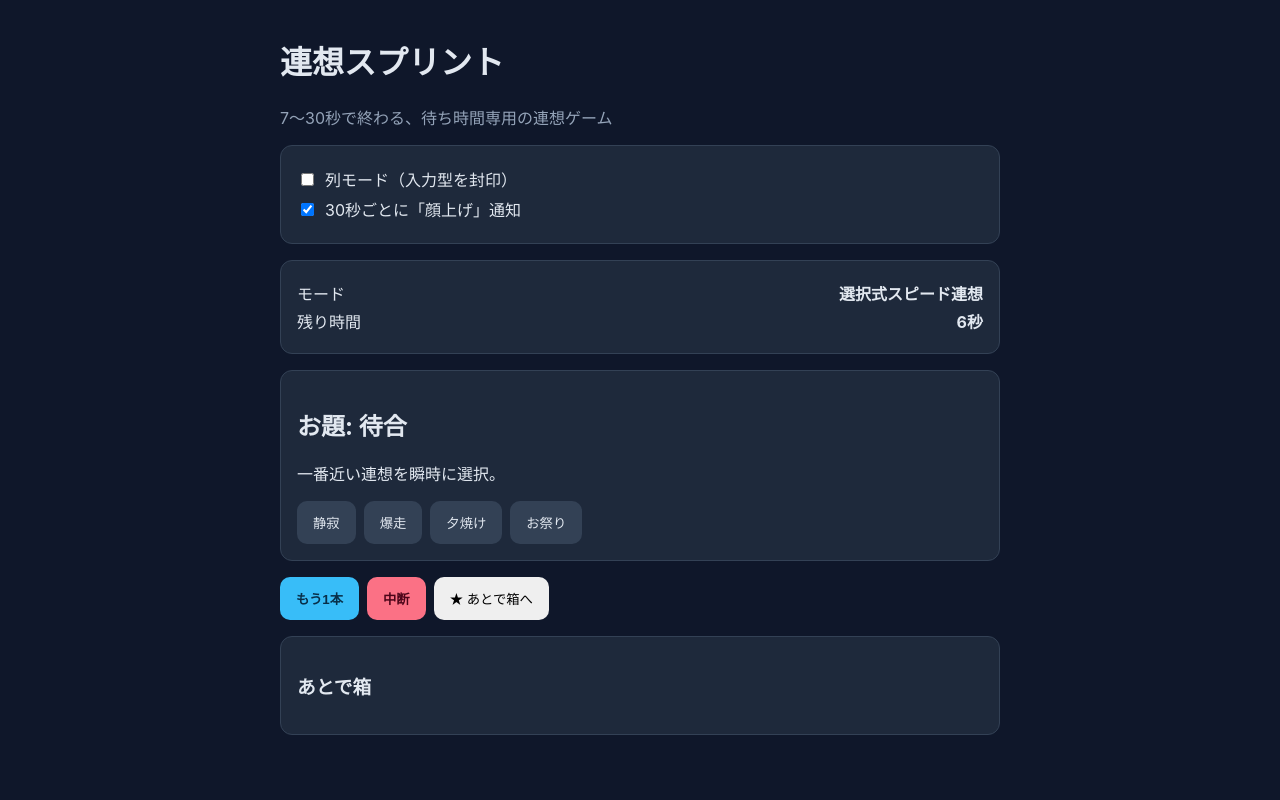
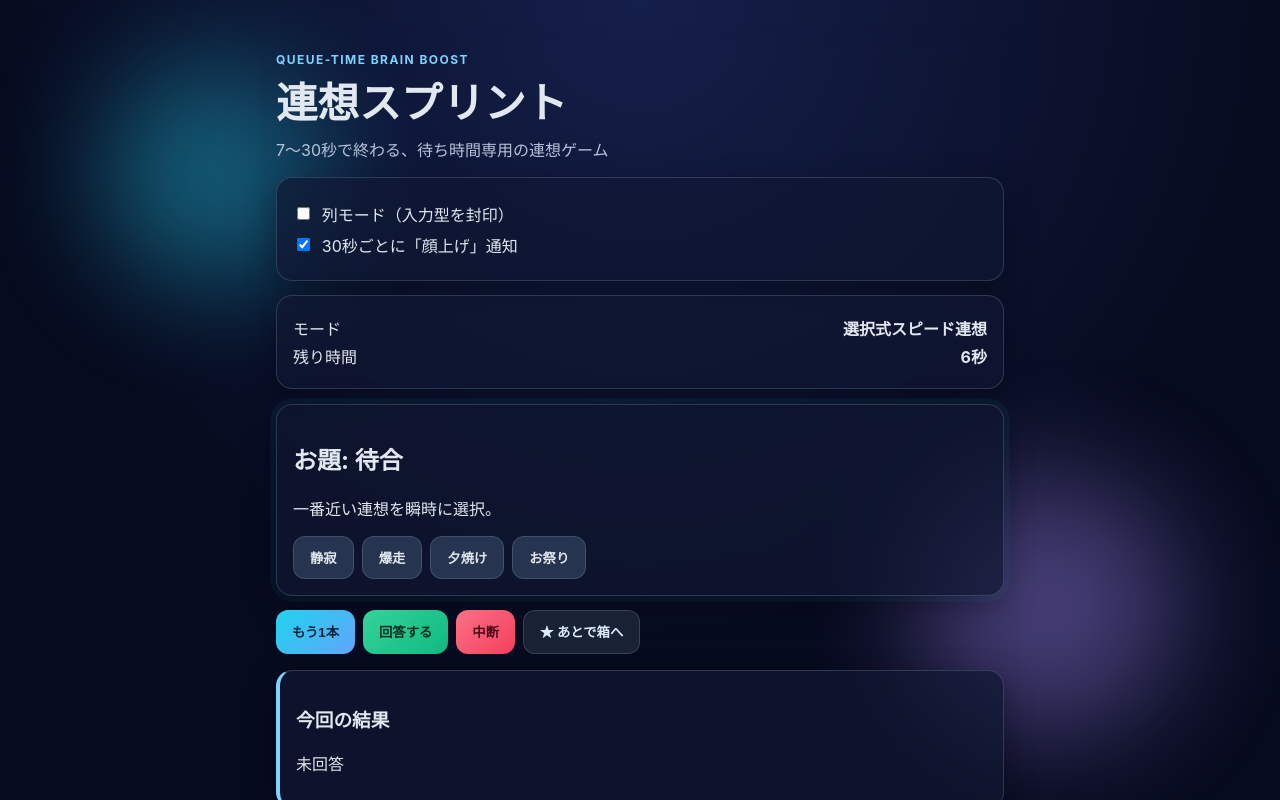
Before and after one commit to psykoohei/1, a plain HTML site: page index.html in a window 1280 px wide. Both pictures are taken after a click on the button "もう1本". Shown: the top 800 px of the page. Drawn offline with Linux system fonts and the light colour scheme.

Commit message:
Fix answer feedback and redesign UI for excitement

```diff
--- a/app.js
+++ b/app.js
@@ -5,21 +5,31 @@ const promptBody = document.getElementById('promptBody');
 const choices = document.getElementById('choices');
 const quickInput = document.getElementById('quickInput');
 const startBtn = document.getElementById('startBtn');
+const submitBtn = document.getElementById('submitBtn');
 const stopBtn = document.getElementById('stopBtn');
 const starBtn = document.getElementById('starBtn');
 const laterBox = document.getElementById('laterBox');
 const queueMode = document.getElementById('queueMode');
 const faceUp = document.getElementById('faceUp');
+const resultText = document.getElementById('resultText');
 
 const bank = {
   seed: ['病院', '締切', '駅', '雨', 'カフェ', '体育館', '図書館', '救急車'],
-  bridges: [['雪', 'スマホ'], ['朝', '会議'], ['駅', '静けさ'], ['信号', 'エレベーター']],
+  bridges: [
+    { from: '雪', to: 'スマホ', sample: ['手袋', 'バッテリー', '濡れる'] },
+    { from: '朝', to: '会議', sample: ['コーヒー', '資料', '遅刻'] },
+    { from: '信号', to: 'エレベーター', sample: ['待機', '停止', 'ボタン'] }
+  ],
   taboo: [
-    { topic: 'カフェ', taboo: ['コーヒー', 'ラテ', 'スタバ'] },
-    { topic: '病院', taboo: ['医者', '薬', '注射'] },
-    { topic: '駅', taboo: ['電車', '改札', 'ホーム'] }
+    { topic: 'カフェ', taboo: ['コーヒー', 'ラテ', 'スタバ'], sample: ['席取り', 'Wi‑Fi', 'ケーキ'] },
+    { topic: '病院', taboo: ['医者', '薬', '注射'], sample: ['受付', '消毒', '診察券'] },
+    { topic: '駅', taboo: ['電車', '改札', 'ホーム'], sample: ['発車ベル', '券売機', 'ベンチ'] }
   ],
-  category: ['赤いもの', '医療っぽい単語', '駅で見るもの', '焦りを感じる場面'],
+  category: [
+    { theme: '赤いもの', sample: ['りんご', '郵便ポスト', '消防車'] },
+    { theme: '医療っぽい単語', sample: ['カルテ', '診断', '聴診器'] },
+    { theme: '駅で見るもの', sample: ['時刻表', 'コインロッカー', '案内板'] }
+  ],
   speed: [
     { topic: '締切', options: ['安心', '焦り', '海', '散歩'], answer: 1 },
     { topic: '待合', options: ['静寂', '爆走', '夕焼け', 'お祭り'], answer: 0 },
@@ -35,15 +45,21 @@ const allModes = [
   { key: 'speed', label: '選択式スピード連想', sec: 8, input: false }
 ];
 
-let current = null;
 let countdown = null;
 let faceUpTimer = null;
 let remaining = 0;
+let currentMode = null;
+let currentQuestion = null;
+let selectedChoices = [];
+let answerSubmitted = false;
 
 const pick = (arr) => arr[Math.floor(Math.random() * arr.length)];
 
 function setIdle(message = '自動では次に進みません。列が動いたら中断してください。') {
-  current = null;
+  currentMode = null;
+  currentQuestion = null;
+  selectedChoices = [];
+  answerSubmitted = false;
   modeName.textContent = '未開始';
   timeLeft.textContent = '--';
   promptTitle.textContent = '「もう1本」でスタート';
@@ -51,71 +67,114 @@ function setIdle(message = '自動では次に進みません。列が動いた
   choices.innerHTML = '';
   quickInput.value = '';
   quickInput.classList.add('hidden');
+  submitBtn.classList.add('hidden');
 }
 
 function startFaceUpReminder() {
   clearInterval(faceUpTimer);
   if (!faceUp.checked) return;
   faceUpTimer = setInterval(() => {
-    if (navigator.vibrate) navigator.vibrate(100);
+    if (navigator.vibrate) navigator.vibrate(120);
     alert('顔上げ：列の進みを確認してください');
   }, 30000);
 }
 
+function addChoice(text, toggle = true) {
+  const btn = document.createElement('button');
+  btn.className = 'choice';
+  btn.textContent = text;
+  if (toggle) {
+    btn.onclick = () => {
+      btn.classList.toggle('active');
+      if (btn.classList.contains('active')) {
+        selectedChoices.push(text);
+      } else {
+        selectedChoices = selectedChoices.filter((v) => v !== text);
+      }
+    };
+  }
+  choices.appendChild(btn);
+  return btn;
+}
+
 function renderMode(mode) {
   choices.innerHTML = '';
+  selectedChoices = [];
+  answerSubmitted = false;
+  submitBtn.classList.remove('hidden');
   quickInput.classList.toggle('hidden', !mode.input);
 
   if (mode.key === 'three') {
-    const word = pick(bank.seed);
-    promptTitle.textContent = `お題: ${word}`;
+    currentQuestion = { seed: pick(bank.seed), sample: ['受付', '消毒', '待合'] };
+    promptTitle.textContent = `お題: ${currentQuestion.seed}`;
     promptBody.textContent = '7秒で3語。候補をタップ＋1語入力でもOK。';
     ['場所', 'モノ', '人', '動作'].forEach((c) => addChoice(c));
   }
+
   if (mode.key === 'bridge') {
-    const [a, b] = pick(bank.bridges);
-    promptTitle.textContent = `${a} → ${b}`;
+    currentQuestion = pick(bank.bridges);
+    promptTitle.textContent = `${currentQuestion.from} → ${currentQuestion.to}`;
     promptBody.textContent = '1語でつなげてください。';
+    ['手袋', '待機', '移動', '接続'].forEach((c) => addChoice(c));
   }
+
   if (mode.key === 'taboo') {
-    const t = pick(bank.taboo);
-    promptTitle.textContent = `お題: ${t.topic}`;
-    promptBody.textContent = `禁止語: ${t.taboo.join(' / ')}`;
+    currentQuestion = pick(bank.taboo);
+    promptTitle.textContent = `お題: ${currentQuestion.topic}`;
+    promptBody.textContent = `禁止語: ${currentQuestion.taboo.join(' / ')}`;
+    ['店内', '席', '音', '空気感'].forEach((c) => addChoice(c));
   }
+
   if (mode.key === 'category') {
-    promptTitle.textContent = `カテゴリ: ${pick(bank.category)}`;
+    currentQuestion = pick(bank.category);
+    promptTitle.textContent = `カテゴリ: ${currentQuestion.theme}`;
     promptBody.textContent = '15秒だけ、思いつく語を連射。';
+    ['りんご', '案内板', 'カルテ', '救急車'].forEach((c) => addChoice(c));
   }
+
   if (mode.key === 'speed') {
-    const q = pick(bank.speed);
-    promptTitle.textContent = `お題: ${q.topic}`;
+    quickInput.classList.add('hidden');
+    currentQuestion = pick(bank.speed);
+    promptTitle.textContent = `お題: ${currentQuestion.topic}`;
     promptBody.textContent = '一番近い連想を瞬時に選択。';
-    q.options.forEach((opt, i) => {
-      const btn = addChoice(opt);
+    currentQuestion.options.forEach((opt, i) => {
+      const btn = addChoice(opt, false);
       btn.onclick = () => {
-        promptBody.textContent = i === q.answer ? 'OK、次は押さない限り始まりません。' : '不正解でもここで終了。';
-        forceStop();
+        selectedChoices = [opt];
+        submitAnswer(i);
       };
     });
   }
 }
 
-function addChoice(text) {
-  const btn = document.createElement('button');
-  btn.className = 'choice';
-  btn.textContent = text;
-  choices.appendChild(btn);
-  return btn;
+function submitAnswer(speedIndex = null) {
+  if (!currentMode || answerSubmitted) return;
+  answerSubmitted = true;
+
+  if (currentMode.key === 'speed') {
+    const answer = currentQuestion.options[currentQuestion.answer];
+    const chosen = speedIndex === null ? '未選択' : currentQuestion.options[speedIndex];
+    const ok = speedIndex === currentQuestion.answer;
+    resultText.textContent = `回答: ${chosen} / 正解: ${answer}（${ok ? '正解' : '不正解'}）`;
+    forceStop('回答を表示しました。次は「もう1本」で開始。');
+    return;
+  }
+
+  const freeWord = quickInput.value.trim();
+  const userWords = [...selectedChoices, ...(freeWord ? [freeWord] : [])];
+  const sample = currentQuestion.sample?.join('・') || '（サンプルなし）';
+  resultText.textContent = `あなた: ${userWords.length ? userWords.join('・') : '未入力'} / 例: ${sample}`;
+  forceStop('回答を表示しました。次は「もう1本」で開始。');
 }
 
 function beginRound() {
   clearInterval(countdown);
   const pool = queueMode.checked ? allModes.filter((m) => !m.input) : allModes;
-  current = pick(pool);
-  remaining = current.sec;
-  modeName.textContent = current.label;
+  currentMode = pick(pool);
+  remaining = currentMode.sec;
+  modeName.textContent = currentMode.label;
   startFaceUpReminder();
-  renderMode(current);
+  renderMode(currentMode);
   tick();
   countdown = setInterval(tick, 1000);
 }
@@ -123,19 +182,27 @@ function beginRound() {
 function tick() {
   timeLeft.textContent = `${remaining}秒`;
   if (remaining <= 0) {
-    forceStop('完了。余韻は残さずここで終わり。');
+    if (currentMode?.key === 'speed' && !answerSubmitted) {
+      const answer = currentQuestion.options[currentQuestion.answer];
+      resultText.textContent = `時間切れ。正解は「${answer}」`;
+    } else if (!answerSubmitted) {
+      const sample = currentQuestion?.sample?.join('・') || '（例なし）';
+      resultText.textContent = `時間切れ。例: ${sample}`;
+    }
+    forceStop('完了。回答を確認してここで終了。');
     return;
   }
   remaining -= 1;
 }
 
-function forceStop(message = '中断しました。結果は表示しません。') {
+function forceStop(message = '中断しました。') {
   clearInterval(countdown);
   setIdle(message);
 }
 
 startBtn.onclick = beginRound;
-stopBtn.onclick = () => forceStop();
+submitBtn.onclick = () => submitAnswer();
+stopBtn.onclick = () => forceStop('中断しました。回答は保存されません。');
 starBtn.onclick = () => {
   const memo = `${new Date().toLocaleTimeString()} - ${promptTitle.textContent}`;
   const li = document.createElement('li');
--- a/index.html
+++ b/index.html
@@ -7,8 +7,11 @@
     <link rel="stylesheet" href="styles.css" />
   </head>
   <body>
-    <main class="app">
+    <div class="bg-orb orb-a"></div>
+    <div class="bg-orb orb-b"></div>
+    <main class="app glass">
       <header>
+        <p class="eyebrow">QUEUE-TIME BRAIN BOOST</p>
         <h1>連想スプリント</h1>
         <p class="subtitle">7〜30秒で終わる、待ち時間専用の連想ゲーム</p>
       </header>
@@ -29,7 +32,7 @@
         <div class="row"><span>残り時間</span><strong id="timeLeft">--</strong></div>
       </section>
 
-      <section class="prompt card">
+      <section class="prompt card pulse-card">
         <h2 id="promptTitle">「もう1本」でスタート</h2>
         <p id="promptBody">自動では次に進みません。列が動いたら中断してください。</p>
         <div id="choices" class="choices"></div>
@@ -38,8 +41,14 @@
 
       <section class="actions">
         <button id="startBtn" class="primary">もう1本</button>
+        <button id="submitBtn" class="accent hidden">回答する</button>
         <button id="stopBtn" class="danger">中断</button>
-        <button id="starBtn">★ あとで箱へ</button>
+        <button id="starBtn" class="ghost">★ あとで箱へ</button>
+      </section>
+
+      <section class="card result" id="resultPanel">
+        <h3>今回の結果</h3>
+        <p id="resultText">未回答</p>
       </section>
 
       <section class="card">
--- a/styles.css
+++ b/styles.css
@@ -1,68 +1,91 @@
 :root {
-  color-scheme: light dark;
-  font-family: -apple-system, BlinkMacSystemFont, "Segoe UI", Roboto, sans-serif;
+  font-family: "Inter", "Hiragino Kaku Gothic ProN", "Yu Gothic", sans-serif;
+  --bg: #070b1f;
+  --card: rgba(17, 24, 50, 0.7);
+  --line: rgba(148, 163, 184, 0.25);
+  --text: #e2e8f0;
+  --muted: #b6c2d9;
+  --glow1: #22d3ee;
+  --glow2: #a78bfa;
+  --hot: #fb7185;
 }
+* { box-sizing: border-box; }
 body {
   margin: 0;
-  background: #0f172a;
-  color: #e2e8f0;
+  color: var(--text);
+  background: radial-gradient(circle at top, #151f4b, var(--bg) 55%);
+  min-height: 100vh;
 }
+.bg-orb {
+  position: fixed;
+  border-radius: 999px;
+  filter: blur(60px);
+  opacity: .4;
+  z-index: 0;
+  pointer-events: none;
+}
+.orb-a { width: 220px; height: 220px; background: var(--glow1); top: 8%; left: 8%; }
+.orb-b { width: 260px; height: 260px; background: var(--glow2); bottom: 8%; right: 8%; }
 .app {
-  max-width: 720px;
-  margin: 0 auto;
+  position: relative;
+  z-index: 1;
+  max-width: 760px;
+  margin: 24px auto;
   padding: 1rem;
 }
+.glass {
+  backdrop-filter: blur(10px);
+}
+.eyebrow {
+  letter-spacing: .12em;
+  font-weight: 700;
+  font-size: .75rem;
+  color: #7dd3fc;
+  margin-bottom: .2rem;
+}
+h1 { margin: 0; font-size: clamp(1.8rem, 5vw, 2.6rem); }
+.subtitle { color: var(--muted); margin-top: .45rem; }
 .card {
-  background: #1e293b;
-  border: 1px solid #334155;
-  border-radius: 12px;
+  background: var(--card);
+  border: 1px solid var(--line);
+  border-radius: 16px;
   padding: 1rem;
-  margin-bottom: 1rem;
+  margin-bottom: .9rem;
+  box-shadow: 0 10px 30px rgba(3, 7, 18, 0.35);
 }
-.subtitle { color: #94a3b8; }
-.row {
-  display: flex;
-  justify-content: space-between;
-  margin: 0.25rem 0;
+.pulse-card { animation: pulse 2.2s infinite; }
+@keyframes pulse {
+  0%,100% { box-shadow: 0 10px 30px rgba(3,7,18,.35), 0 0 0 0 rgba(34,211,238,.2); }
+  50% { box-shadow: 0 10px 30px rgba(3,7,18,.35), 0 0 0 8px rgba(34,211,238,0); }
 }
-.switch-row {
-  display: flex;
-  gap: .5rem;
-  align-items: center;
-  margin: .35rem 0;
-}
-.actions {
-  display: flex;
-  gap: .5rem;
-  margin-bottom: 1rem;
-}
+.row { display:flex; justify-content:space-between; margin:.25rem 0; }
+.switch-row { display:flex; align-items:center; gap:.55rem; margin:.45rem 0; }
+.actions { display:flex; flex-wrap:wrap; gap:.5rem; margin:.85rem 0 1rem; }
 button {
   border: none;
-  border-radius: 10px;
-  padding: .75rem 1rem;
+  border-radius: 12px;
+  padding: .7rem 1rem;
   cursor: pointer;
+  font-weight: 700;
+  transition: transform .12s ease, filter .12s ease;
 }
-.primary { background: #38bdf8; color: #082f49; font-weight: 700; }
-.danger { background: #fb7185; color: #4c0519; font-weight: 700; }
-.choices {
-  display: flex;
-  flex-wrap: wrap;
-  gap: .5rem;
-  margin-top: .5rem;
-}
-.choice {
-  background: #334155;
-  color: #e2e8f0;
-}
-.hidden { display: none; }
+button:hover { transform: translateY(-1px); filter: brightness(1.08); }
+.primary { background: linear-gradient(135deg, #22d3ee, #60a5fa); color: #06223a; }
+.accent { background: linear-gradient(135deg, #34d399, #10b981); color: #042b24; }
+.danger { background: linear-gradient(135deg, #fb7185, #f43f5e); color: #4c0519; }
+.ghost { background: rgba(30, 41, 59, 0.8); color: #dbeafe; border: 1px solid var(--line); }
+.choices { display:flex; flex-wrap:wrap; gap:.5rem; margin-top:.6rem; }
+.choice { background: #27344f; color: #e2e8f0; border: 1px solid rgba(148,163,184,.25); }
+.choice.active { outline: 2px solid #38bdf8; }
 #quickInput {
   margin-top: .75rem;
   width: 100%;
-  box-sizing: border-box;
-  border-radius: 8px;
-  border: 1px solid #475569;
-  background: #0f172a;
+  border-radius: 10px;
+  border: 1px solid rgba(148,163,184,.4);
+  background: #0b122a;
   color: #e2e8f0;
-  padding: .6rem;
+  padding: .65rem;
 }
-li { margin-bottom: .35rem; color: #cbd5e1; }
+.result { border-left: 4px solid #7dd3fc; }
+.hidden { display: none; }
+li { margin-bottom: .35rem; color: #dbeafe; }
```
Also changed, not shown: 1 other file.
